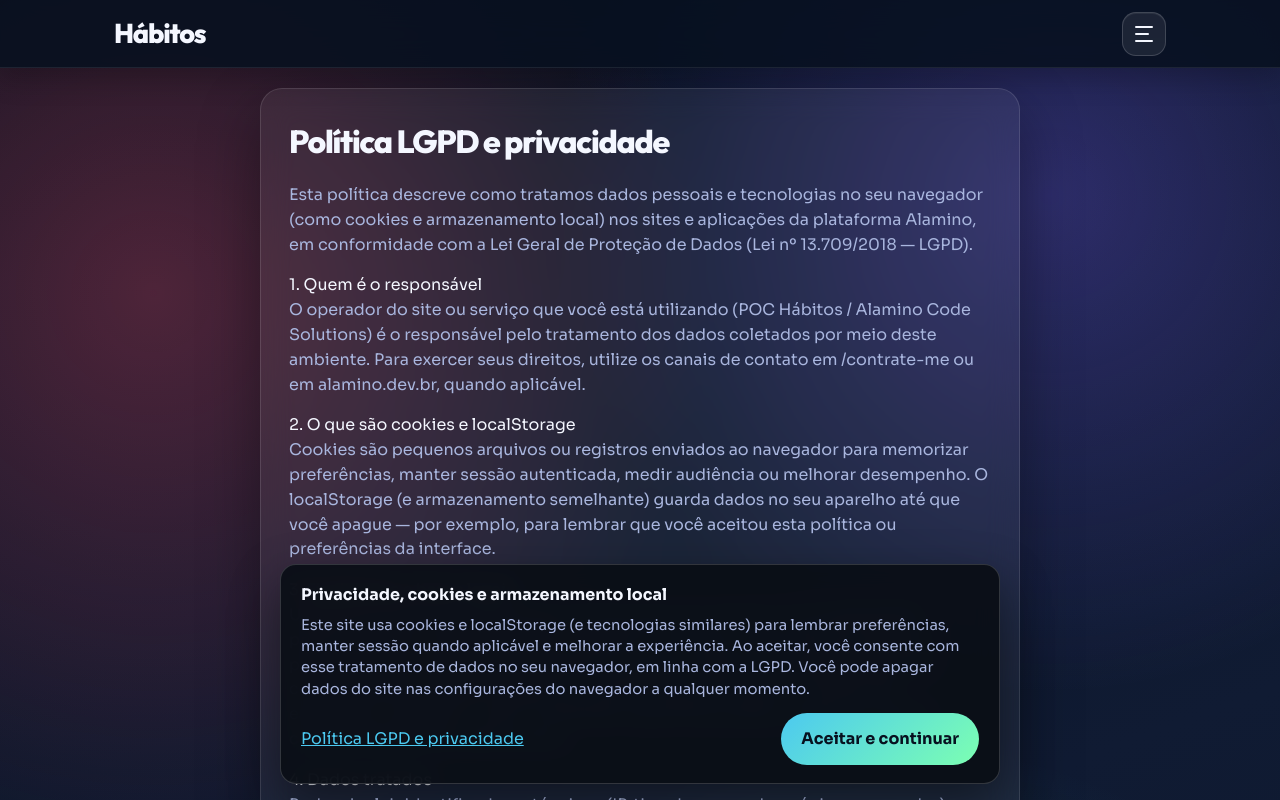
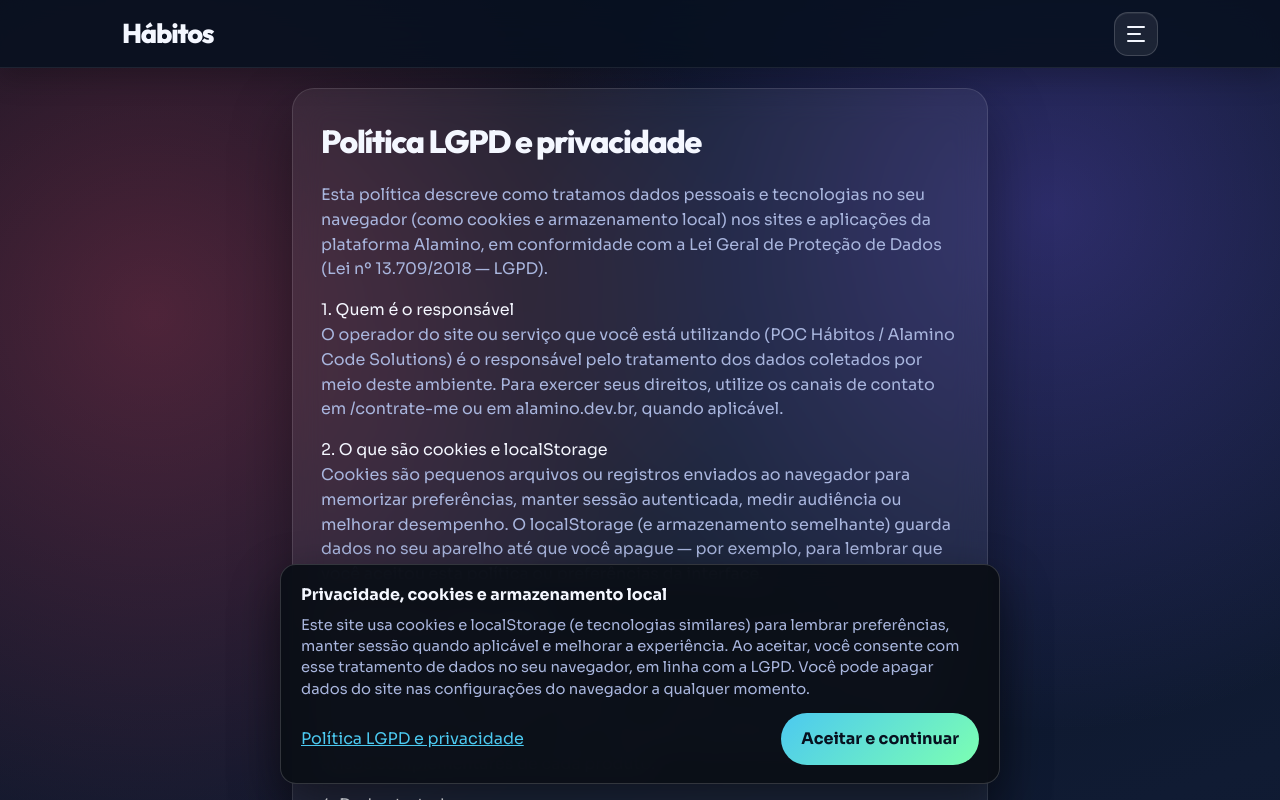
Before and after one commit to AlaminoCS/poc-app, a Next.js app in the folder apps/web/: page /privacidade in a window 1280 px wide. Shown: the top 800 px of the page. Built offline with nearby package versions, Linux system fonts and the light colour scheme; no server answers.

Commit message:
fix: gutter horizontal real no SiteChrome
O shorthand padding inline (1.35rem 0 3rem) zerava o padding-inline do .shell; agora só paddingBlock + gutter explícito no main/header.

Co-authored-by: Cursor <cursoragent@cursor.com>

```diff
--- a/apps/web/src/app/globals.css
+++ b/apps/web/src/app/globals.css
@@ -22,7 +22,13 @@
 
 @media (min-width: 768px) {
   :root {
-    --shell-gutter: 1.5rem;
+    --shell-gutter: 1.75rem;
+  }
+}
+
+@media (min-width: 1024px) {
+  :root {
+    --shell-gutter: 2rem;
   }
 }
 
@@ -58,7 +64,11 @@ textarea {
   width: min(var(--shell-max), 100%);
   max-width: 100%;
   margin-inline: auto;
-  padding-inline: var(--shell-gutter);
+  padding-inline: max(
+    var(--shell-gutter),
+    env(safe-area-inset-left, 0px),
+    env(safe-area-inset-right, 0px)
+  );
   box-sizing: border-box;
 }
 
@@ -541,6 +551,21 @@ textarea {
   gap: 1rem;
   min-height: 3.75rem;
   padding-block: 0.7rem;
+  /* Reforço: fundo do header é full-bleed; logo/menu seguem o gutter. */
+  padding-inline: max(
+    var(--shell-gutter),
+    env(safe-area-inset-left, 0px),
+    env(safe-area-inset-right, 0px)
+  );
+}
+
+.site-main.shell,
+.site-footer-inner.shell {
+  padding-inline: max(
+    var(--shell-gutter),
+    env(safe-area-inset-left, 0px),
+    env(safe-area-inset-right, 0px)
+  );
 }
 
 .site-logo {
--- a/apps/web/src/components/site-chrome.tsx
+++ b/apps/web/src/components/site-chrome.tsx
@@ -6,11 +6,26 @@ type Props = {
   children: ReactNode;
   /** Largura máxima do conteúdo (ex.: 720). */
   maxWidth?: number | string;
-  /** Padding vertical do main (horizontal vem do gutter do `.shell`). */
+  /**
+   * Padding vertical do main.
+   * Aceita `1.35rem 0 3rem` (shorthand de 3 valores) ou `1.35rem 3rem` (block).
+   * Nunca aplica padding horizontal — o gutter vem de `.shell` / `--shell-gutter`.
+   */
   padding?: string;
   className?: string;
   style?: CSSProperties;
 };
+
+/** Extrai só o eixo vertical para não zerar o `padding-inline` do `.shell`. */
+function toPaddingBlock(padding: string): string {
+  const parts = padding.trim().split(/\s+/);
+  if (parts.length === 3) return `${parts[0]} ${parts[2]}`;
+  if (parts.length === 4) return `${parts[0]} ${parts[2]}`;
+  return padding;
+}
+
+const SHELL_PAD_INLINE =
+  "max(var(--shell-gutter), env(safe-area-inset-left, 0px), env(safe-area-inset-right, 0px))";
 
 export function SiteChrome({
   children,
@@ -19,17 +34,27 @@ export function SiteChrome({
   className,
   style,
 }: Props) {
+  const {
+    padding: _padding,
+    paddingLeft: _paddingLeft,
+    paddingRight: _paddingRight,
+    paddingInline: _paddingInline,
+    ...safeStyle
+  } = style ?? {};
+
   return (
     <div className={`site-chrome ${className ?? ""}`.trim()}>
       <SiteHeader />
       <main
         className="shell site-main"
         style={{
-          padding,
+          ...safeStyle,
+          paddingBlock: toPaddingBlock(padding),
+          // Inline para vencer qualquer shorthand `padding` e garantir gutter real.
+          paddingInline: SHELL_PAD_INLINE,
           maxWidth: maxWidth
             ? `min(${typeof maxWidth === "number" ? `${maxWidth}px` : maxWidth}, 100%)`
             : undefined,
-          ...style,
         }}
       >
         {children}
--- a/apps/web/src/components/site-header.tsx
+++ b/apps/web/src/components/site-header.tsx
@@ -21,7 +21,13 @@ export function SiteHeader() {
 
   return (
     <header className="site-header" data-testid="site-header">
-      <div className="shell site-header-inner">
+      <div
+        className="shell site-header-inner"
+        style={{
+          paddingInline:
+            "max(var(--shell-gutter), env(safe-area-inset-left, 0px), env(safe-area-inset-right, 0px))",
+        }}
+      >
         <Link
           href={homeHref}
           className="brand site-logo"
```
Also changed, not shown: 1 other file (tests, documents, lock files or other folders).
